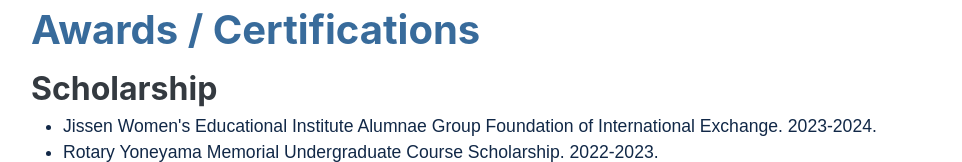
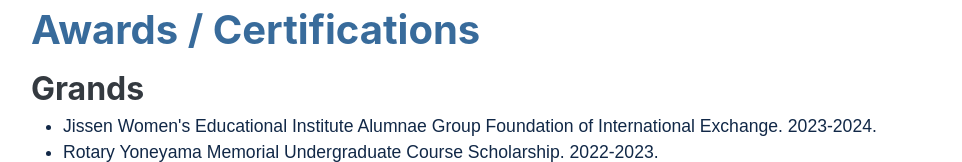
Before and after one commit to a42228a42228/profile, a plain HTML site: page index.html in a window 1280 px wide. Shown: the part 1911-2073 px from the top of the page, without its empty margins (289-1251 px from the left). Drawn offline with nearby package versions, Linux system fonts and the light colour scheme; a web font is replaced by a local one.

Commit message:
change scholarship to grands

```diff
--- a/index.html
+++ b/index.html
@@ -195,7 +195,7 @@
             <section class="resume-section" id="awards">
                 <div class="resume-section-content">
                     <h2 class="mb-3">Awards / Certifications</h2>
-                    <h3 class="mb-1">Scholarship</h3>
+                    <h3 class="mb-1">Grands</h3>
                     <ul>
                         <li>
                             Jissen Women's Educational Institute Alumnae Group Foundation of International Exchange. 2023-2024.
```
